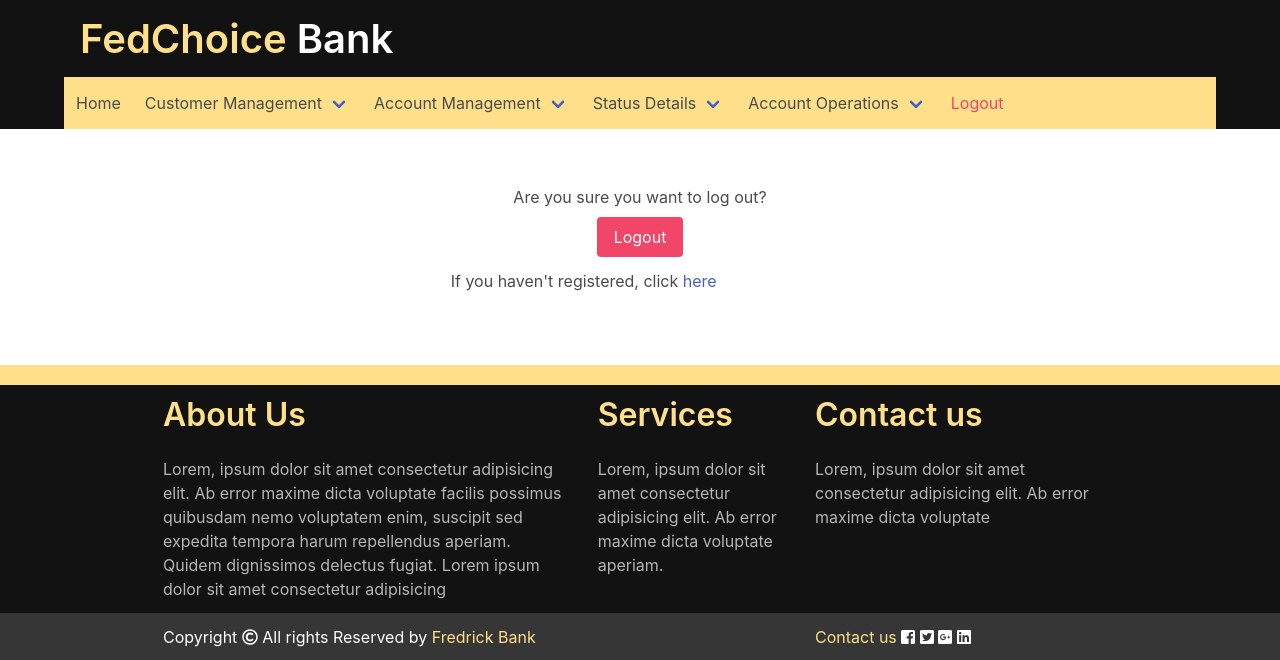
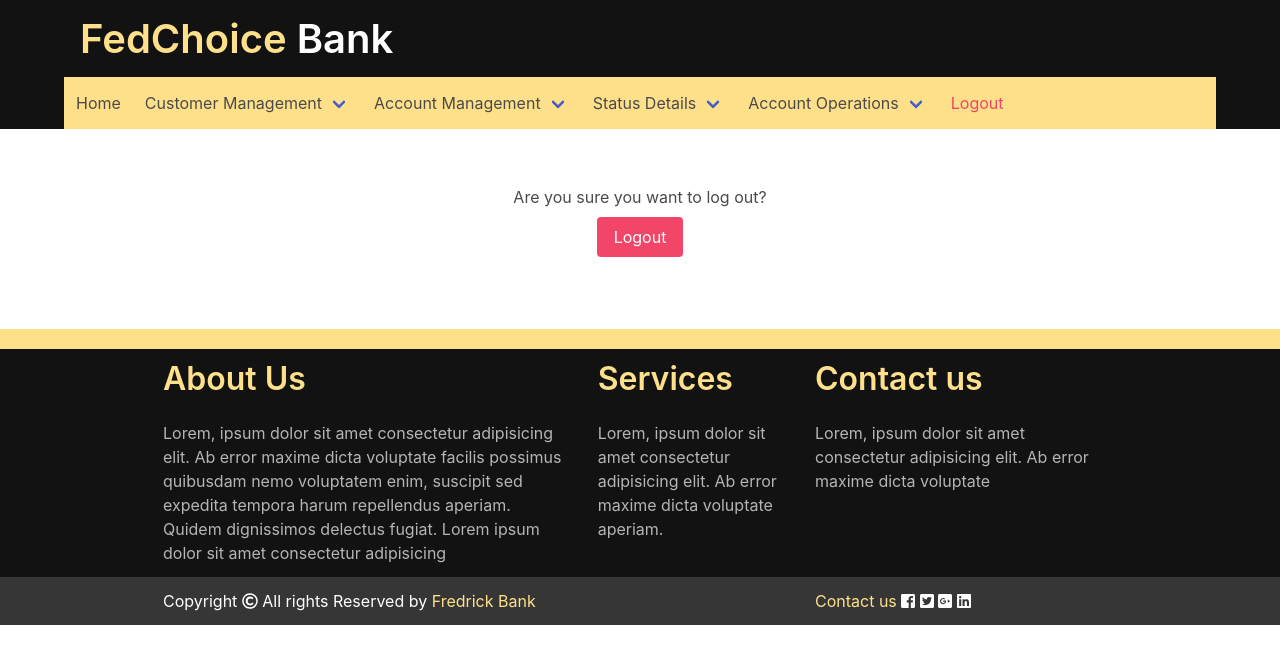
Before and after one commit to NitishKhanna14/BankManager, a Flask app: page /login in a window 1280 px wide. Shown: the top 660 px of the page. Run offline with Flask 2, Linux system fonts and the light colour scheme; some libraries are stand-ins or nearby versions.

Commit message:
Modified

```diff
--- a/application/templates/login.html
+++ b/application/templates/login.html
@@ -44,6 +44,9 @@
                         </p>
                     </div>
 
+                    <p>
+                        Click <a href="{{ url_for('func_register') }}">here</a> to create an account
+                    </p>
 
                 </form>
 
@@ -73,10 +76,6 @@
 
                     </div>
 
-                    <p>
-                        If you haven't registered, click <a href="{{ url_for('func_register') }}">here</a>
-                    </p>
-
                 </form>
 
 
```
